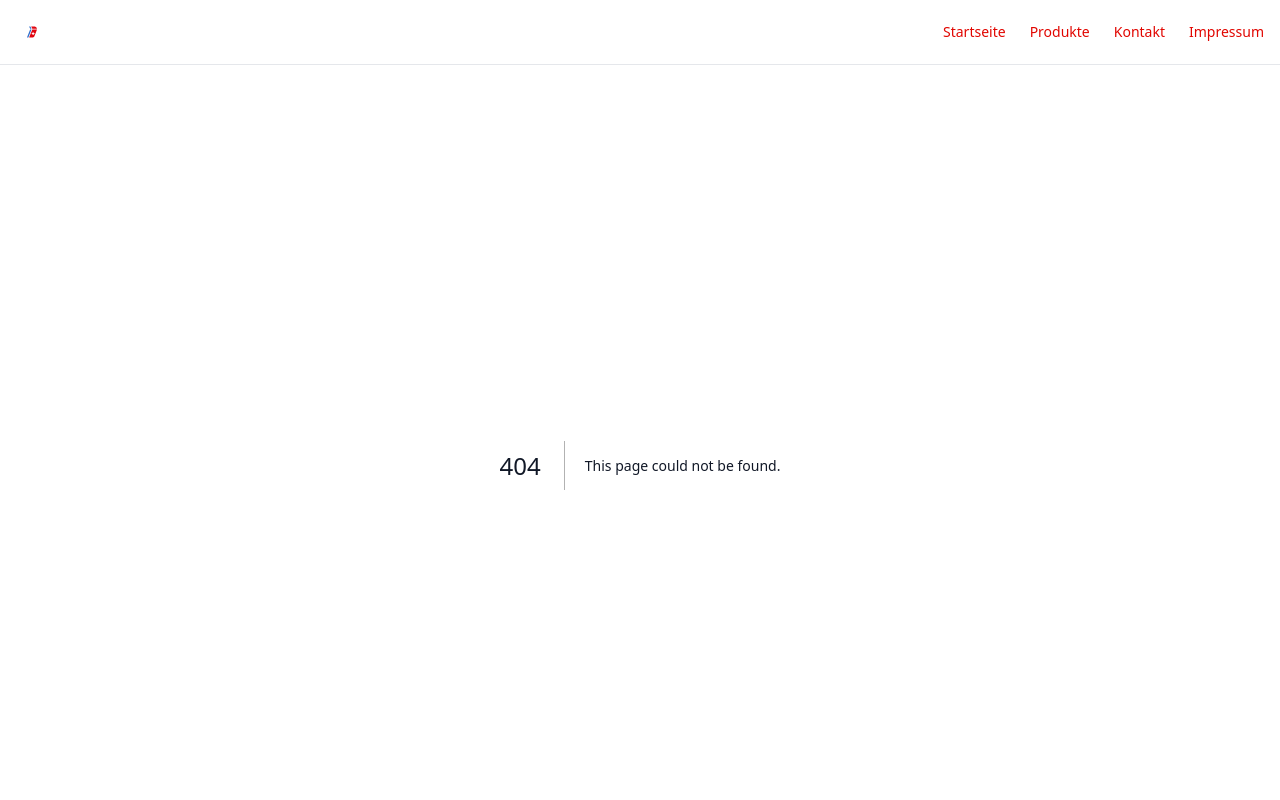
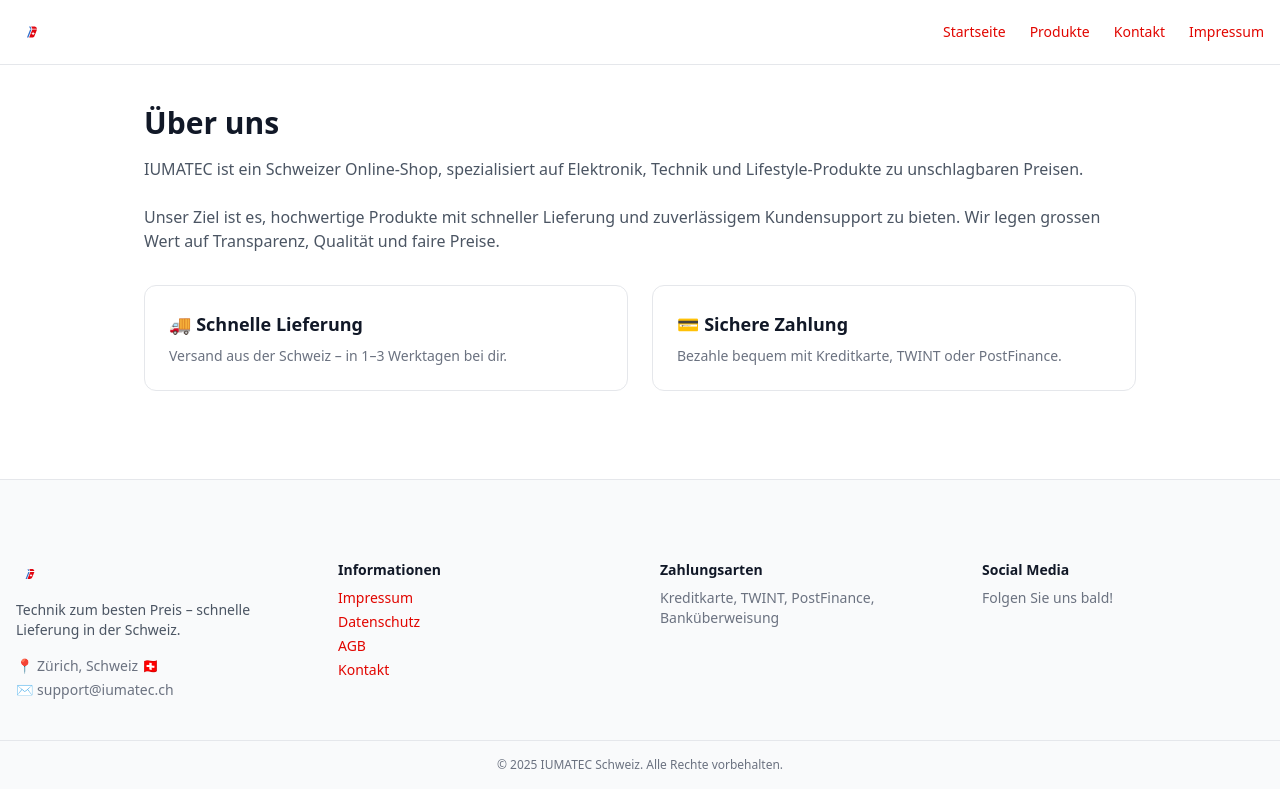
Before and after one commit to celsoneves32/iumatec-site, a Next.js app: page /ueber-uns in a window 1280 px wide. Before the commit this address had no page. Shown: the top 800 px of the page. Built offline with nearby package versions, Linux system fonts and the light colour scheme.

Commit message:
Create page.tsx

```diff
--- /dev/null
+++ b/app/ueber-uns/page.tsx
@@ -0,0 +1,38 @@
+export const metadata = {
+  title: "Über uns | IUMATEC Schweiz",
+  description:
+    "Erfahre mehr über IUMATEC – dein Schweizer Partner für Technik zum besten Preis.",
+};
+
+export default function AboutPage() {
+  return (
+    <main className="max-w-5xl mx-auto px-4 py-10">
+      <h1 className="text-3xl font-semibold mb-4">Über uns</h1>
+      <p className="text-gray-600 dark:text-gray-400 mb-6">
+        IUMATEC ist ein Schweizer Online-Shop, spezialisiert auf Elektronik,
+        Technik und Lifestyle-Produkte zu unschlagbaren Preisen.
+      </p>
+
+      <p className="text-gray-600 dark:text-gray-400 mb-6">
+        Unser Ziel ist es, hochwertige Produkte mit schneller Lieferung und
+        zuverlässigem Kundensupport zu bieten. Wir legen grossen Wert auf
+        Transparenz, Qualität und faire Preise.
+      </p>
+
+      <div className="grid sm:grid-cols-2 gap-6 mt-8">
+        <div className="p-6 rounded-xl border dark:border-neutral-800 bg-white dark:bg-neutral-900">
+          <h3 className="text-lg font-semibold mb-2">🚚 Schnelle Lieferung</h3>
+          <p className="text-sm text-gray-500">
+            Versand aus der Schweiz – in 1–3 Werktagen bei dir.
+          </p>
+        </div>
+        <div className="p-6 rounded-xl border dark:border-neutral-800 bg-white dark:bg-neutral-900">
+          <h3 className="text-lg font-semibold mb-2">💳 Sichere Zahlung</h3>
+          <p className="text-sm text-gray-500">
+            Bezahle bequem mit Kreditkarte, TWINT oder PostFinance.
+          </p>
+        </div>
+      </div>
+    </main>
+  );
+}
```
